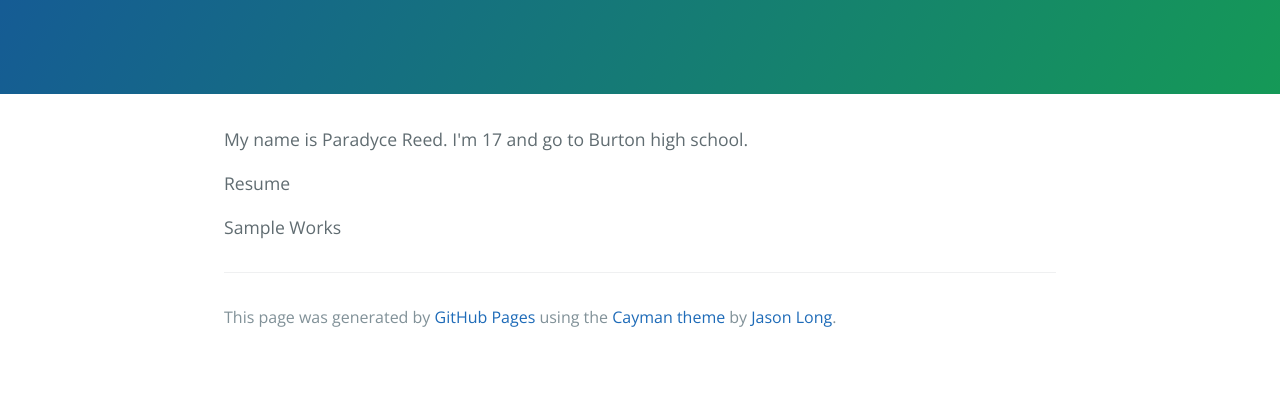
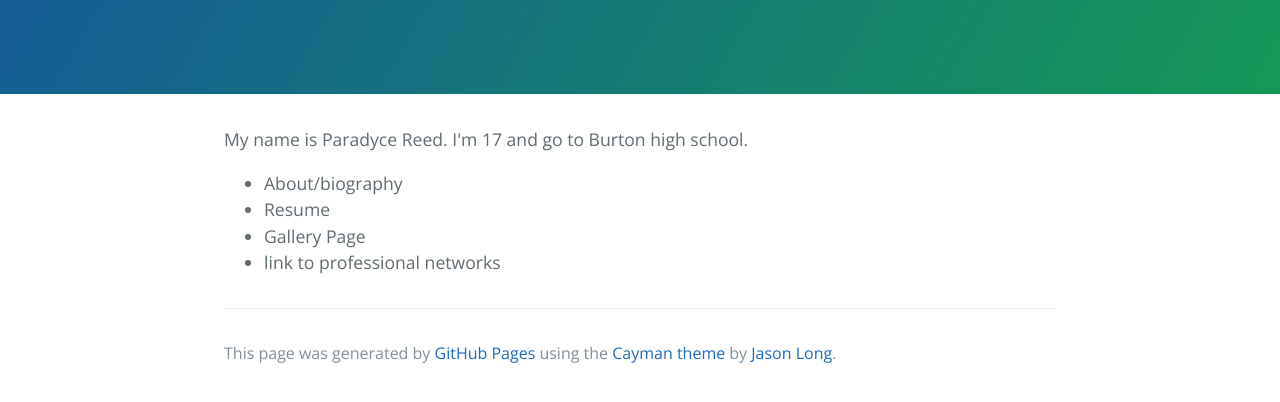
Before and after one commit to Preed17/preed17.github.io, a plain HTML site: page index.html in a window 1280 px wide. Shown: the part 176-578 px from the top of the page. Drawn offline with nearby package versions, Linux system fonts and the light colour scheme.

Commit message:
Replace master branch with page content via GitHub

```diff
--- a/index.html
+++ b/index.html
@@ -18,9 +18,12 @@
     <section class="main-content">
       <p>My name is Paradyce Reed. I'm 17 and go to Burton high school.</p>
 
-<p>Resume</p>
-
-<p>Sample Works</p>
+<ul>
+<li>About/biography</li>
+<li>Resume</li>
+<li>Gallery Page</li>
+<li>link to professional networks</li>
+</ul>
 
       <footer class="site-footer">
 
--- a/params.json
+++ b/params.json
@@ -1 +1 @@
-{"name":"Preed17.GitHub.io","tagline":"","body":"My name is Paradyce Reed. I'm 17 and go to Burton high school.\r\n\r\n\r\n\r\nResume\r\n\r\n\r\n\r\n\r\nSample Works","google":"","note":"Don't delete this file! It's used internally to help with page regeneration."}
+{"name":"Preed17.GitHub.io","tagline":"","body":"My name is Paradyce Reed. I'm 17 and go to Burton high school.\r\n\r\n* About/biography\r\n* Resume\r\n* Gallery Page\r\n* link to professional networks","google":"","note":"Don't delete this file! It's used internally to help with page regeneration."}
```
